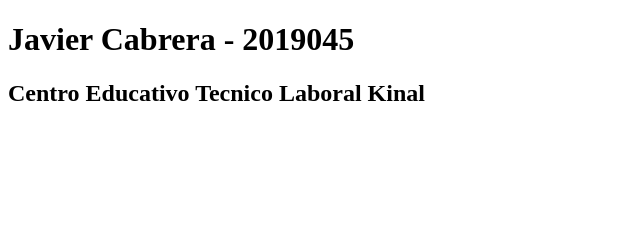
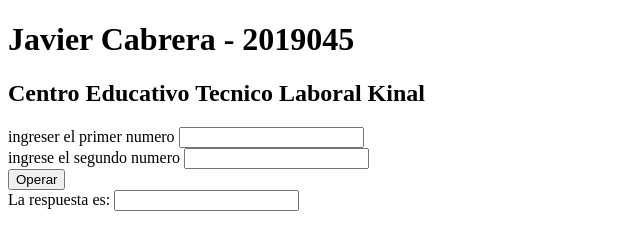
Before and after one commit to jcabrera-2019045/Repositorio_Remoto, a plain HTML site: page index.html in a window 1280 px wide. Shown: the whole page, without its empty margins (0-640 px from the left). Drawn offline with Linux system fonts and the light colour scheme.

Commit message:
Se hizo función para sumar 2 numeros en script

```diff
--- a/index.html
+++ b/index.html
@@ -8,5 +8,28 @@
 <body>
     <h1>Javier Cabrera - 2019045</h1>
     <h2>Centro Educativo Tecnico Laboral Kinal</h2>
+
+    <form>
+        <label for ="number1"> ingreser el primer numero</label>
+        <input type="text" id="num1"><br>
+        <label for="number2">ingrese el segundo numero</label>
+        <input type="text" id="num2"><br>
+        <input type="button" onclick="suma()" value="Operar"><br>
+        <label for="Resultado">La respuesta es:</label>
+        <input type="text" id="num3"><br>
+    </form>
+
+    <script>
+        var n1, n2, result
+
+        function suma() {
+            n1 = num1.value *1;
+            n2 = num2.value *1;
+            restult = n1+n2;
+            num3.value = result
+        }
+
+    </script>
+
 </body>
 </html>
```
